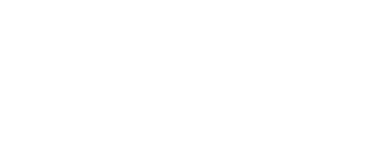
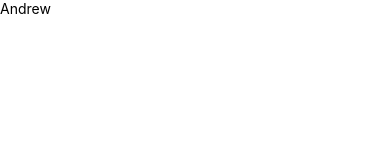
Before and after one commit to andrew-sushko-es/react-native-starter, a React Native app: screen / in a window 390 px wide. Shown: the top 160 px of the page. Built offline with nearby package versions, Linux system fonts and the light colour scheme.

Commit message:
Adjust store configuration with test auth branch

```diff
--- a/src/App.js
+++ b/src/App.js
@@ -1,8 +1,21 @@
 import React from 'react';
 import {SafeAreaView} from 'react-native';
+import {Provider as ReduxProvider} from 'react-redux';
+
+import configureStore from './store/configureStore';
+
+import RootScreen from './screens/RootScreen';
+
+const store = configureStore();
 
 const App = () => {
-  return <SafeAreaView></SafeAreaView>;
+  return (
+    <ReduxProvider store={store}>
+      <SafeAreaView>
+        <RootScreen />
+      </SafeAreaView>
+    </ReduxProvider>
+  );
 };
 
 export default App;
--- /dev/null
+++ b/src/screens/RootScreen/index.js
@@ -0,0 +1,21 @@
+import React, {useEffect} from 'react';
+import {useSelector, useDispatch} from 'react-redux';
+import {View, Text} from 'react-native';
+
+import {selectProfile} from 'store/auth/selectors';
+import {actions as authActions} from 'store/auth';
+
+const RootScreen = () => {
+  const profile = useSelector(selectProfile);
+  const dispatch = useDispatch();
+
+  const user = {name: 'Andrew'};
+
+  useEffect(() => {
+    dispatch(authActions.authenticate(user));
+  }, []);
+
+  return <View>{profile && <Text>{profile.name}</Text>}</View>;
+};
+
+export default RootScreen;
--- /dev/null
+++ b/src/store/auth/handlers.js
@@ -0,0 +1,13 @@
+import produce from 'immer';
+
+const initialState = {
+  profile: null,
+};
+
+export const authenticate = (state, {payload}) => {
+  return produce(state, (draft) => {
+    draft.profile = payload;
+  });
+};
+
+export default initialState;
--- /dev/null
+++ b/src/store/auth/index.js
@@ -0,0 +1,14 @@
+import {handleActions, createActions} from 'redux-actions';
+
+import initialState, * as handlers from './handlers';
+
+export const actions = createActions({
+  AUTHENTICATE: (user) => user,
+});
+
+const reducer = handleActions(
+  new Map([[actions.authenticate, handlers.authenticate]]),
+  initialState,
+);
+
+export default reducer;
--- /dev/null
+++ b/src/store/auth/selectors.js
@@ -0,0 +1,2 @@
+
+export const selectProfile = (state) => state.auth.profile;
--- /dev/null
+++ b/src/store/configureStore.js
@@ -0,0 +1,7 @@
+import {createStore} from 'redux';
+
+import rootReducer from './reducers';
+
+const configureStore = (initialState) => createStore(rootReducer, initialState);
+
+export default configureStore;
--- /dev/null
+++ b/src/store/reducers.js
@@ -0,0 +1,9 @@
+import {combineReducers} from 'redux';
+
+import auth from './auth';
+
+const rootReducer = combineReducers({
+  auth,
+});
+
+export default rootReducer;
```
